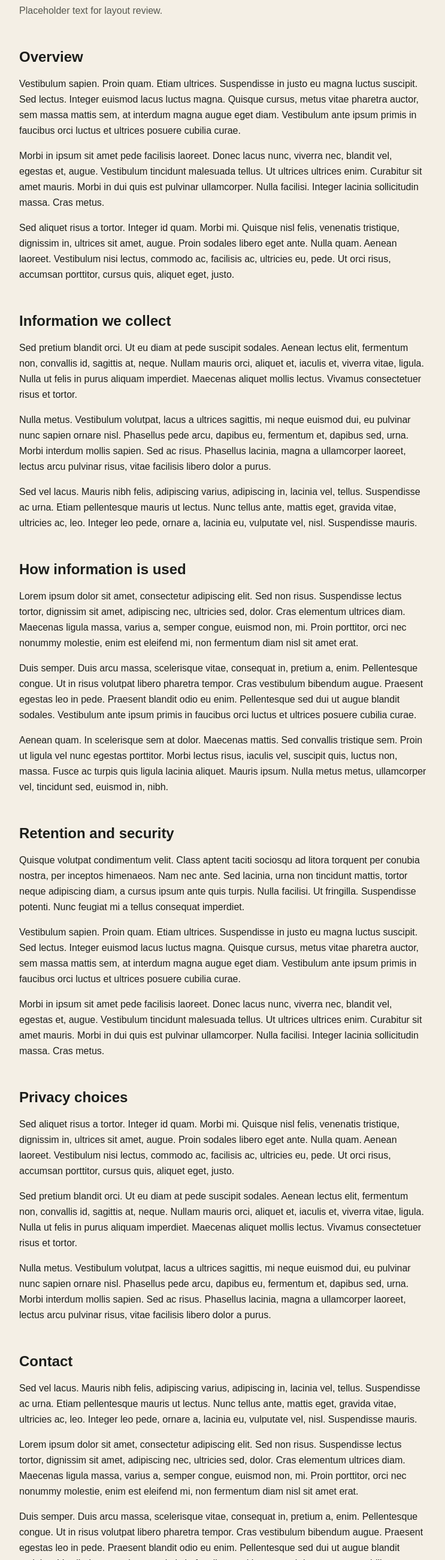
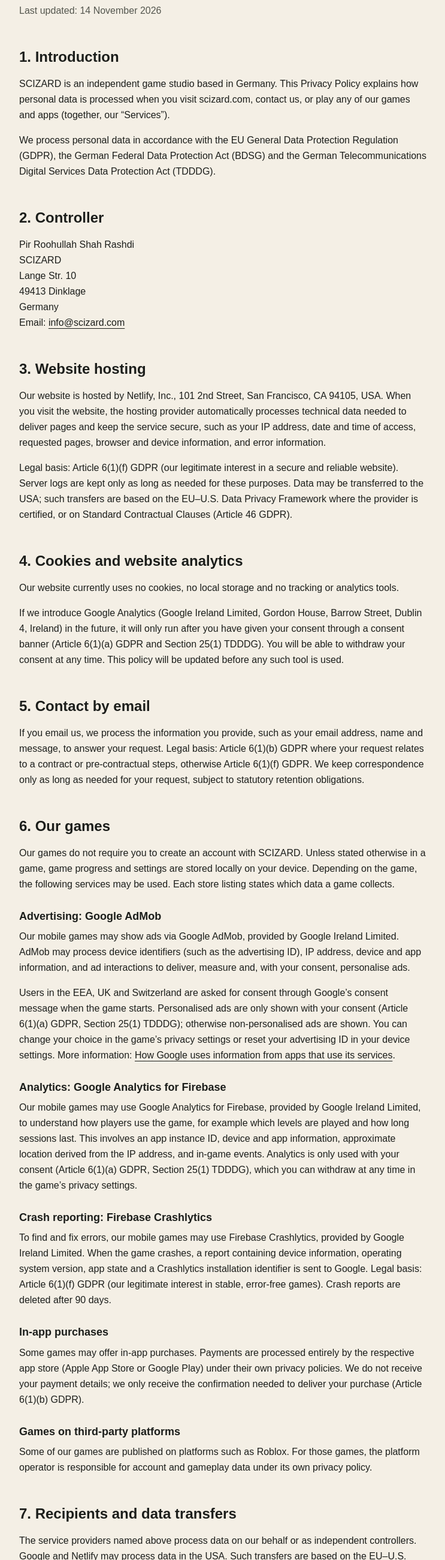
Before and after one commit to scizard-studio/scizard, a plain HTML site: page privacy-policy.html in a window 1280 px wide. Shown: the part 200-2800 px from the top of the page at 60% size, without its empty margins (268-1011 px from the left). Drawn offline with Linux system fonts and the light colour scheme.

Commit message:
Replace terms with legal notice and studio-wide privacy policy

```diff
--- a/assets/site.css
+++ b/assets/site.css
@@ -163,6 +163,7 @@ h1, h2, p { overflow-wrap: break-word; }
 .document-note { color: var(--muted); margin-block: .875rem 0; }
 .document section { margin-block-start: 3rem; }
 .document h2 { font-size: 1.5rem; line-height: 1.333; margin-block: 0 1rem; }
+.document h3 { font-size: 1.125rem; line-height: 1.4; margin-block: 1.75rem .5rem; }
 .document p { font-size: 1rem; line-height: 1.625; }
 .document section p { margin-block: 0 1rem; }
 .legal .site-footer nav { inline-size: min(var(--measure), 100%); }
--- a/privacy-policy.html
+++ b/privacy-policy.html
@@ -31,47 +31,75 @@
 </header>
 <main class="document" id="content" tabindex="-1">
   <h1>Privacy Policy</h1>
-  <p class="document-note">Placeholder text for layout review.</p>
+  <p class="document-note">Last updated: 14 November 2026</p>
   <section>
-    <h2>Overview</h2>
-    <p lang="la">Vestibulum sapien. Proin quam. Etiam ultrices. Suspendisse in justo eu magna luctus suscipit. Sed lectus. Integer euismod lacus luctus magna. Quisque cursus, metus vitae pharetra auctor, sem massa mattis sem, at interdum magna augue eget diam. Vestibulum ante ipsum primis in faucibus orci luctus et ultrices posuere cubilia curae.</p>
-    <p lang="la">Morbi in ipsum sit amet pede facilisis laoreet. Donec lacus nunc, viverra nec, blandit vel, egestas et, augue. Vestibulum tincidunt malesuada tellus. Ut ultrices ultrices enim. Curabitur sit amet mauris. Morbi in dui quis est pulvinar ullamcorper. Nulla facilisi. Integer lacinia sollicitudin massa. Cras metus.</p>
-    <p lang="la">Sed aliquet risus a tortor. Integer id quam. Morbi mi. Quisque nisl felis, venenatis tristique, dignissim in, ultrices sit amet, augue. Proin sodales libero eget ante. Nulla quam. Aenean laoreet. Vestibulum nisi lectus, commodo ac, facilisis ac, ultricies eu, pede. Ut orci risus, accumsan porttitor, cursus quis, aliquet eget, justo.</p>
+    <h2>1. Introduction</h2>
+    <p>SCIZARD is an independent game studio based in Germany. This Privacy Policy explains how personal data is processed when you visit scizard.com, contact us, or play any of our games and apps (together, our “Services”).</p>
+    <p>We process personal data in accordance with the EU General Data Protection Regulation (GDPR), the German Federal Data Protection Act (BDSG) and the German Telecommunications Digital Services Data Protection Act (TDDDG).</p>
   </section>
   <section>
-    <h2>Information we collect</h2>
-    <p lang="la">Sed pretium blandit orci. Ut eu diam at pede suscipit sodales. Aenean lectus elit, fermentum non, convallis id, sagittis at, neque. Nullam mauris orci, aliquet et, iaculis et, viverra vitae, ligula. Nulla ut felis in purus aliquam imperdiet. Maecenas aliquet mollis lectus. Vivamus consectetuer risus et tortor.</p>
-    <p lang="la">Nulla metus. Vestibulum volutpat, lacus a ultrices sagittis, mi neque euismod dui, eu pulvinar nunc sapien ornare nisl. Phasellus pede arcu, dapibus eu, fermentum et, dapibus sed, urna. Morbi interdum mollis sapien. Sed ac risus. Phasellus lacinia, magna a ullamcorper laoreet, lectus arcu pulvinar risus, vitae facilisis libero dolor a purus.</p>
-    <p lang="la">Sed vel lacus. Mauris nibh felis, adipiscing varius, adipiscing in, lacinia vel, tellus. Suspendisse ac urna. Etiam pellentesque mauris ut lectus. Nunc tellus ante, mattis eget, gravida vitae, ultricies ac, leo. Integer leo pede, ornare a, lacinia eu, vulputate vel, nisl. Suspendisse mauris.</p>
+    <h2>2. Controller</h2>
+    <p>Pir Roohullah Shah Rashdi<br>
+    SCIZARD<br>
+    Lange Str. 10<br>
+    49413 Dinklage<br>
+    Germany<br>
+    Email: <a href="mailto:info@scizard.com">info@scizard.com</a></p>
   </section>
   <section>
-    <h2>How information is used</h2>
-    <p lang="la">Lorem ipsum dolor sit amet, consectetur adipiscing elit. Sed non risus. Suspendisse lectus tortor, dignissim sit amet, adipiscing nec, ultricies sed, dolor. Cras elementum ultrices diam. Maecenas ligula massa, varius a, semper congue, euismod non, mi. Proin porttitor, orci nec nonummy molestie, enim est eleifend mi, non fermentum diam nisl sit amet erat.</p>
-    <p lang="la">Duis semper. Duis arcu massa, scelerisque vitae, consequat in, pretium a, enim. Pellentesque congue. Ut in risus volutpat libero pharetra tempor. Cras vestibulum bibendum augue. Praesent egestas leo in pede. Praesent blandit odio eu enim. Pellentesque sed dui ut augue blandit sodales. Vestibulum ante ipsum primis in faucibus orci luctus et ultrices posuere cubilia curae.</p>
-    <p lang="la">Aenean quam. In scelerisque sem at dolor. Maecenas mattis. Sed convallis tristique sem. Proin ut ligula vel nunc egestas porttitor. Morbi lectus risus, iaculis vel, suscipit quis, luctus non, massa. Fusce ac turpis quis ligula lacinia aliquet. Mauris ipsum. Nulla metus metus, ullamcorper vel, tincidunt sed, euismod in, nibh.</p>
+    <h2>3. Website hosting</h2>
+    <p>Our website is hosted by Netlify, Inc., 101 2nd Street, San Francisco, CA 94105, USA. When you visit the website, the hosting provider automatically processes technical data needed to deliver pages and keep the service secure, such as your IP address, date and time of access, requested pages, browser and device information, and error information.</p>
+    <p>Legal basis: Article 6(1)(f) GDPR (our legitimate interest in a secure and reliable website). Server logs are kept only as long as needed for these purposes. Data may be transferred to the USA; such transfers are based on the EU–U.S. Data Privacy Framework where the provider is certified, or on Standard Contractual Clauses (Article 46 GDPR).</p>
   </section>
   <section>
-    <h2>Retention and security</h2>
-    <p lang="la">Quisque volutpat condimentum velit. Class aptent taciti sociosqu ad litora torquent per conubia nostra, per inceptos himenaeos. Nam nec ante. Sed lacinia, urna non tincidunt mattis, tortor neque adipiscing diam, a cursus ipsum ante quis turpis. Nulla facilisi. Ut fringilla. Suspendisse potenti. Nunc feugiat mi a tellus consequat imperdiet.</p>
-    <p lang="la">Vestibulum sapien. Proin quam. Etiam ultrices. Suspendisse in justo eu magna luctus suscipit. Sed lectus. Integer euismod lacus luctus magna. Quisque cursus, metus vitae pharetra auctor, sem massa mattis sem, at interdum magna augue eget diam. Vestibulum ante ipsum primis in faucibus orci luctus et ultrices posuere cubilia curae.</p>
-    <p lang="la">Morbi in ipsum sit amet pede facilisis laoreet. Donec lacus nunc, viverra nec, blandit vel, egestas et, augue. Vestibulum tincidunt malesuada tellus. Ut ultrices ultrices enim. Curabitur sit amet mauris. Morbi in dui quis est pulvinar ullamcorper. Nulla facilisi. Integer lacinia sollicitudin massa. Cras metus.</p>
+    <h2>4. Cookies and website analytics</h2>
+    <p>Our website currently uses no cookies, no local storage and no tracking or analytics tools.</p>
+    <p>If we introduce Google Analytics (Google Ireland Limited, Gordon House, Barrow Street, Dublin 4, Ireland) in the future, it will only run after you have given your consent through a consent banner (Article 6(1)(a) GDPR and Section 25(1) TDDDG). You will be able to withdraw your consent at any time. This policy will be updated before any such tool is used.</p>
   </section>
   <section>
-    <h2>Privacy choices</h2>
-    <p lang="la">Sed aliquet risus a tortor. Integer id quam. Morbi mi. Quisque nisl felis, venenatis tristique, dignissim in, ultrices sit amet, augue. Proin sodales libero eget ante. Nulla quam. Aenean laoreet. Vestibulum nisi lectus, commodo ac, facilisis ac, ultricies eu, pede. Ut orci risus, accumsan porttitor, cursus quis, aliquet eget, justo.</p>
-    <p lang="la">Sed pretium blandit orci. Ut eu diam at pede suscipit sodales. Aenean lectus elit, fermentum non, convallis id, sagittis at, neque. Nullam mauris orci, aliquet et, iaculis et, viverra vitae, ligula. Nulla ut felis in purus aliquam imperdiet. Maecenas aliquet mollis lectus. Vivamus consectetuer risus et tortor.</p>
-    <p lang="la">Nulla metus. Vestibulum volutpat, lacus a ultrices sagittis, mi neque euismod dui, eu pulvinar nunc sapien ornare nisl. Phasellus pede arcu, dapibus eu, fermentum et, dapibus sed, urna. Morbi interdum mollis sapien. Sed ac risus. Phasellus lacinia, magna a ullamcorper laoreet, lectus arcu pulvinar risus, vitae facilisis libero dolor a purus.</p>
+    <h2>5. Contact by email</h2>
+    <p>If you email us, we process the information you provide, such as your email address, name and message, to answer your request. Legal basis: Article 6(1)(b) GDPR where your request relates to a contract or pre-contractual steps, otherwise Article 6(1)(f) GDPR. We keep correspondence only as long as needed for your request, subject to statutory retention obligations.</p>
   </section>
   <section>
-    <h2>Contact</h2>
-    <p lang="la">Sed vel lacus. Mauris nibh felis, adipiscing varius, adipiscing in, lacinia vel, tellus. Suspendisse ac urna. Etiam pellentesque mauris ut lectus. Nunc tellus ante, mattis eget, gravida vitae, ultricies ac, leo. Integer leo pede, ornare a, lacinia eu, vulputate vel, nisl. Suspendisse mauris.</p>
-    <p lang="la">Lorem ipsum dolor sit amet, consectetur adipiscing elit. Sed non risus. Suspendisse lectus tortor, dignissim sit amet, adipiscing nec, ultricies sed, dolor. Cras elementum ultrices diam. Maecenas ligula massa, varius a, semper congue, euismod non, mi. Proin porttitor, orci nec nonummy molestie, enim est eleifend mi, non fermentum diam nisl sit amet erat.</p>
-    <p lang="la">Duis semper. Duis arcu massa, scelerisque vitae, consequat in, pretium a, enim. Pellentesque congue. Ut in risus volutpat libero pharetra tempor. Cras vestibulum bibendum augue. Praesent egestas leo in pede. Praesent blandit odio eu enim. Pellentesque sed dui ut augue blandit sodales. Vestibulum ante ipsum primis in faucibus orci luctus et ultrices posuere cubilia curae.</p>
+    <h2>6. Our games</h2>
+    <p>Our games do not require you to create an account with SCIZARD. Unless stated otherwise in a game, game progress and settings are stored locally on your device. Depending on the game, the following services may be used. Each store listing states which data a game collects.</p>
+    <h3>Advertising: Google AdMob</h3>
+    <p>Our mobile games may show ads via Google AdMob, provided by Google Ireland Limited. AdMob may process device identifiers (such as the advertising ID), IP address, device and app information, and ad interactions to deliver, measure and, with your consent, personalise ads.</p>
+    <p>Users in the EEA, UK and Switzerland are asked for consent through Google’s consent message when the game starts. Personalised ads are only shown with your consent (Article 6(1)(a) GDPR, Section 25(1) TDDDG); otherwise non-personalised ads are shown. You can change your choice in the game’s privacy settings or reset your advertising ID in your device settings. More information: <a href="https://policies.google.com/technologies/partner-sites">How Google uses information from apps that use its services</a>.</p>
+    <h3>Analytics: Google Analytics for Firebase</h3>
+    <p>Our mobile games may use Google Analytics for Firebase, provided by Google Ireland Limited, to understand how players use the game, for example which levels are played and how long sessions last. This involves an app instance ID, device and app information, approximate location derived from the IP address, and in-game events. Analytics is only used with your consent (Article 6(1)(a) GDPR, Section 25(1) TDDDG), which you can withdraw at any time in the game’s privacy settings.</p>
+    <h3>Crash reporting: Firebase Crashlytics</h3>
+    <p>To find and fix errors, our mobile games may use Firebase Crashlytics, provided by Google Ireland Limited. When the game crashes, a report containing device information, operating system version, app state and a Crashlytics installation identifier is sent to Google. Legal basis: Article 6(1)(f) GDPR (our legitimate interest in stable, error-free games). Crash reports are deleted after 90 days.</p>
+    <h3>In-app purchases</h3>
+    <p>Some games may offer in-app purchases. Payments are processed entirely by the respective app store (Apple App Store or Google Play) under their own privacy policies. We do not receive your payment details; we only receive the confirmation needed to deliver your purchase (Article 6(1)(b) GDPR).</p>
+    <h3>Games on third-party platforms</h3>
+    <p>Some of our games are published on platforms such as Roblox. For those games, the platform operator is responsible for account and gameplay data under its own privacy policy.</p>
+  </section>
+  <section>
+    <h2>7. Recipients and data transfers</h2>
+    <p>The service providers named above process data on our behalf or as independent controllers. Google and Netlify may process data in the USA. Such transfers are based on the EU–U.S. Data Privacy Framework (Article 45 GDPR) or Standard Contractual Clauses (Article 46 GDPR).</p>
+  </section>
+  <section>
+    <h2>8. Children</h2>
+    <p>Our games are not directed at children under the age of 13, and we do not knowingly collect personal data from them. If you believe a child has provided us with personal data, please contact us and we will delete it.</p>
+  </section>
+  <section>
+    <h2>9. Data retention</h2>
+    <p>We keep personal data only as long as needed for the purposes described above, or as required by statutory retention obligations. Data processed on the basis of consent is deleted once you withdraw your consent, unless another legal basis applies.</p>
+  </section>
+  <section>
+    <h2>10. Your rights</h2>
+    <p>Under the GDPR you have the right to access (Article 15), rectification (Article 16), erasure (Article 17), restriction of processing (Article 18), data portability (Article 20) and to object to processing based on legitimate interests (Article 21). You can withdraw consent at any time with effect for the future.</p>
+    <p>To exercise your rights, email <a href="mailto:info@scizard.com">info@scizard.com</a>. You also have the right to lodge a complaint with a data protection supervisory authority, for example the authority responsible for us: Die Landesbeauftragte für den Datenschutz Niedersachsen, Prinzenstraße 5, 30159 Hannover, Germany.</p>
+  </section>
+  <section>
+    <h2>11. Changes to this policy</h2>
+    <p>We may update this Privacy Policy when our website, games or legal requirements change. The current version is always available on this page.</p>
   </section>
 </main>
 <footer class="site-footer"><nav aria-label="Footer">
     <a href="/">Home</a>
-    <a href="/terms-and-conditions">Terms &amp; Conditions</a>
+    <a href="/legal">Legal Notice</a>
   </nav></footer>
 </body>
 </html>
--- a/sitemap.xml
+++ b/sitemap.xml
@@ -2,5 +2,5 @@
 <urlset xmlns="http://www.sitemaps.org/schemas/sitemap/0.9">
   <url><loc>https://scizard.com/</loc></url>
   <url><loc>https://scizard.com/privacy-policy</loc></url>
-  <url><loc>https://scizard.com/terms-and-conditions</loc></url>
+  <url><loc>https://scizard.com/legal</loc></url>
 </urlset>
```
Also changed, not shown: 404.html (+1 -1 lines), index.html (+1 -1 lines), legal.html (added, +71 -0 lines), terms-and-conditions.html (deleted, +0 -77 lines).
